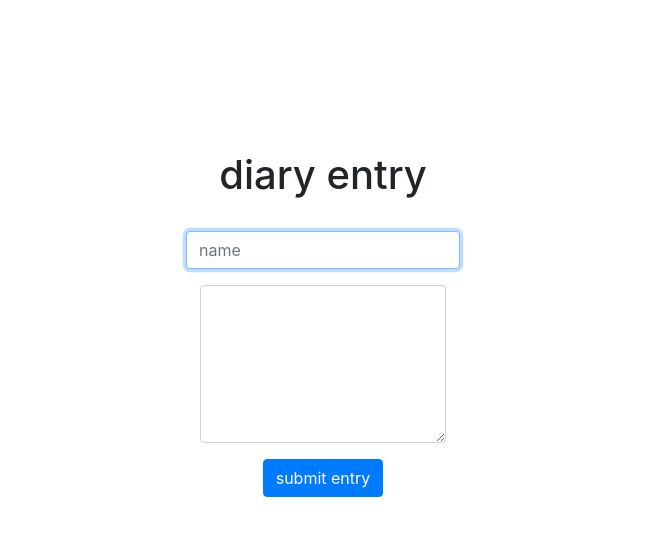
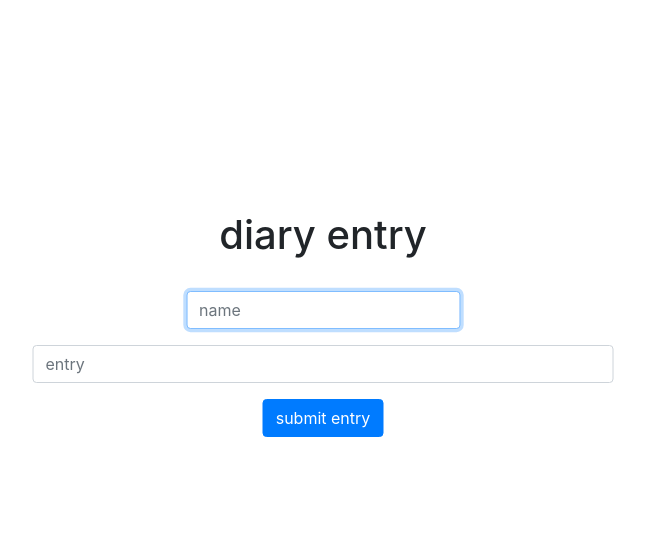
Before and after one commit to kelseyywu/serenity, a Flask app: page /diary in a window 1280 px wide. Shown: the part 76-612 px from the top of the page, without its empty margins (317-962 px from the left). Run offline with Flask 2, Linux system fonts and the light colour scheme; a user stored in the database is signed in; some libraries are stand-ins or nearby versions.

Commit message:
Thu, Dec 2, 2021, 4:43 PM +00:00

```diff
--- a/templates/diary.html
+++ b/templates/diary.html
@@ -29,7 +29,7 @@
                     <input autocomplete="off" autofocus class="form-control mx-auto w-auto" name="name" placeholder="name" type="text">
                 </div>
                 <div class="mb-3">
-                    <textarea autocomplete="off" autofocus class="form-control mx-auto w-auto" name="entry" placeholder="entry" type="text" rows="6"> </textarea>
+                    <input autocomplete="off" autofocus class="form-control mx-auto w-auto" name="entry" placeholder="entry" type="text" size="50">
                 </div>
                 <button class="btn btn-primary" type="submit">submit entry</button>
             </form>
```
Also changed, not shown: 1 other file.
